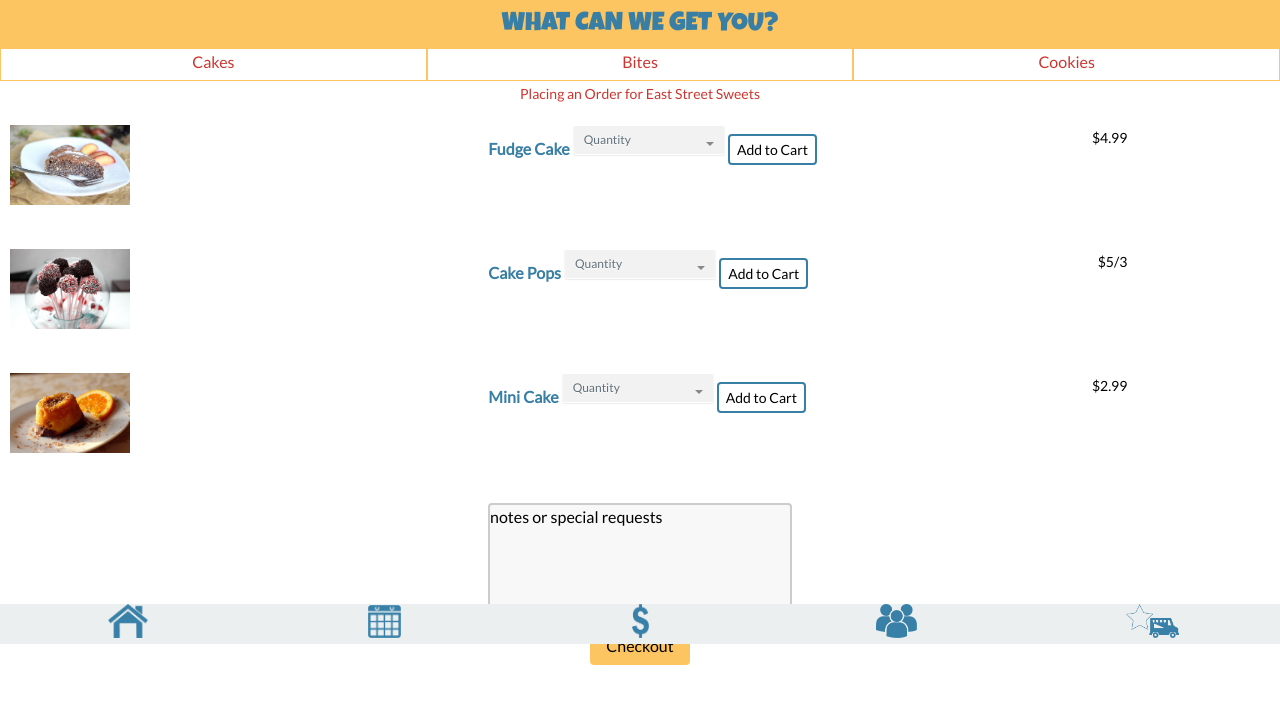
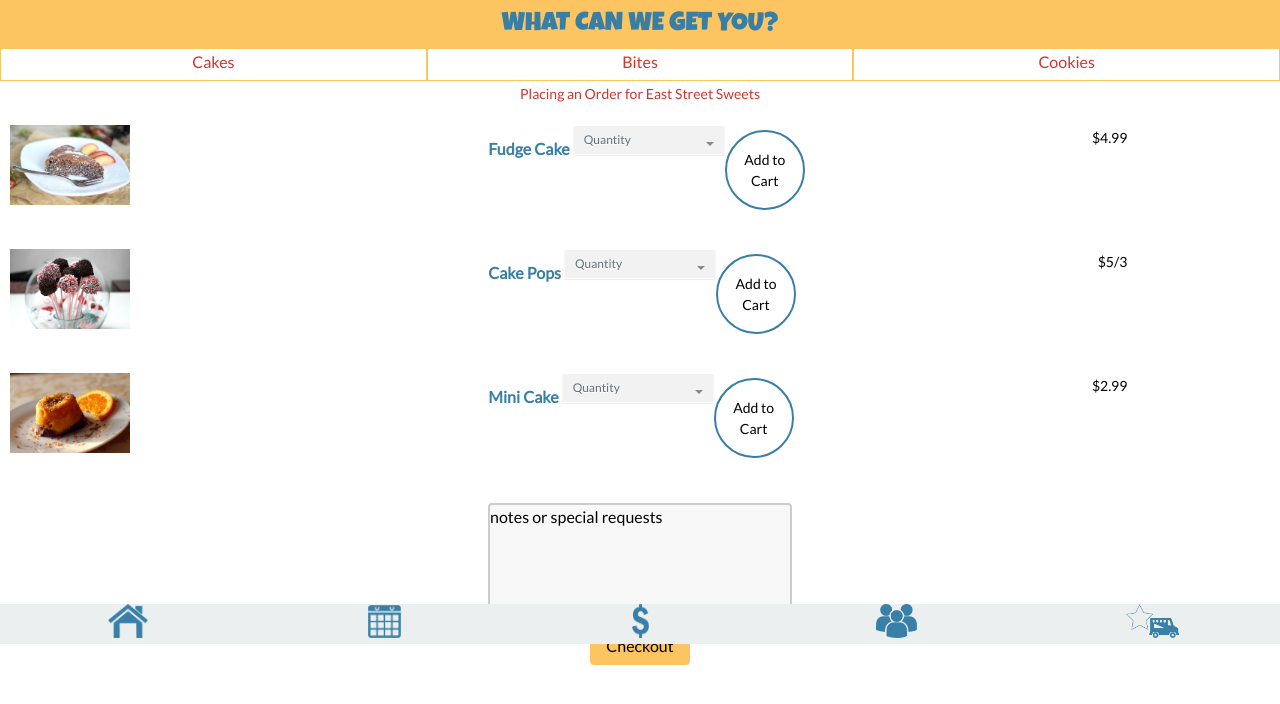
Before and after one commit to kellygerds/what-the-truck, a plain HTML site: page CUSTOMER/place_order.html in a window 1280 px wide. Shown: the part 156-860 px from the top of the page. Drawn offline with nearby package versions, Linux system fonts and the light colour scheme.

Commit message:
order now

```diff
--- a/CUSTOMER/css/simple-grid.css
+++ b/CUSTOMER/css/simple-grid.css
@@ -788,6 +788,7 @@ input:checked + .slider:before {
   transition: opacity 500ms;
   visibility: hidden;
   opacity: 0;
+  z-index: 4;
 }
 .overlay:target {
   visibility: visible;
@@ -1438,6 +1439,16 @@ table.booking-day td.appoint {
           margin-top: 20px;
           padding: 5px 14px;;
           border: 2px solid #e27226;
+        }
+
+        .order-button{
+          float: right;
+          height: 80px;
+          width: 80px;
+          border-radius: 100%;
+          position: absolute;
+          z-index: 3;
+          line-height: 18px;
         }
 
         .orange-button-outline{
```
Also changed, not shown: CUSTOMER/truck_profile.html (+7 -1 lines). Lines whose indentation alone changed are shown as unchanged.
